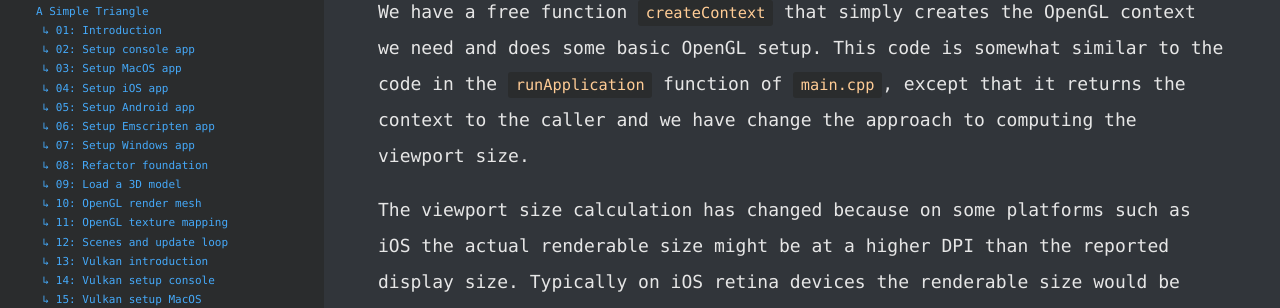
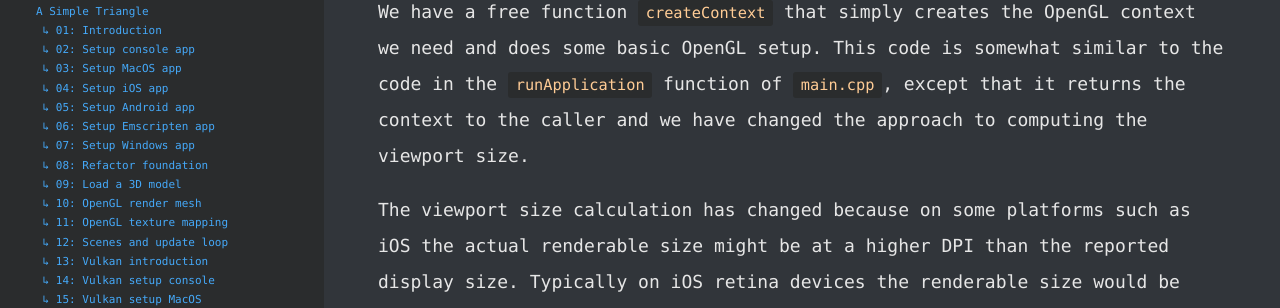
Before and after one commit to MarcelBraghetto/marcelbraghetto.github.io, a Jekyll site: the page built from _posts/a-simple-triangle/2019-03-16-part-08.md, in a window 1280 px wide and 900 px high, scrolled down 12816 px. Shown: the part 187-495 px from the top of the window. Built offline with Jekyll 4.4.1, drawn with Linux system fonts in a browser that asks for light colours.

Commit message:
Minor editorial fixes to part 7 and 8.

```diff
--- a/_posts/a-simple-triangle/2019-03-16-part-08.md
+++ b/_posts/a-simple-triangle/2019-03-16-part-08.md
@@ -415,7 +415,7 @@ Let's step through this implementation a piece at a time. A lot of it looks very
 
 **Create OpenGL context function**
 
-We have a free function `createContext` that simply creates the OpenGL context we need and does some basic OpenGL setup. This code is somewhat similar to the code in the `runApplication` function of `main.cpp`, except that it returns the context to the caller and we have change the approach to computing the viewport size.
+We have a free function `createContext` that simply creates the OpenGL context we need and does some basic OpenGL setup. This code is somewhat similar to the code in the `runApplication` function of `main.cpp`, except that it returns the context to the caller and we have changed the approach to computing the viewport size.
 
 The viewport size calculation has changed because on some platforms such as iOS the actual renderable size might be at a higher DPI than the reported display size. Typically on iOS retina devices the renderable size would be twice the size of the display size. If we didn't change this then our application would only render at a quarter of the screen size on iOS retina devices. The `SDL_GL_GetDrawableSize` function gives us the true size which our viewport needs in order to fill the screen.
 
```
Also changed, not shown: _posts/a-simple-triangle/2019-03-11-part-07.md (+1 -1 lines).
